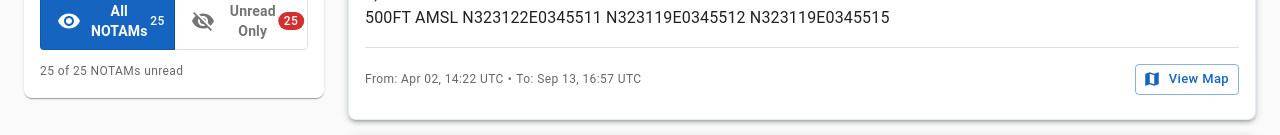
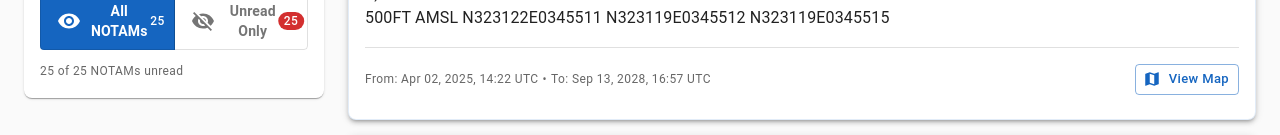
Before and after one commit to rommguy/israeli-notam-parser, a React (Vite) app in the folder web/: page / in a window 1280 px wide. Shown: the part 531-666 px from the top of the page. Built offline with nearby package versions, Linux system fonts and the light colour scheme.

Commit message:
add year to dates display

```diff
--- a/web/src/components/NotamCard/NotamCard.tsx
+++ b/web/src/components/NotamCard/NotamCard.tsx
@@ -49,7 +49,7 @@ export const NotamCard: React.FC<NotamCardProps> = ({
   };
 
   const getTypeColor = (
-    type: NOTAM["type"],
+    type: NOTAM["type"]
   ): "primary" | "secondary" | "warning" | "info" => {
     switch (type) {
       case "A":
@@ -81,11 +81,11 @@ export const NotamCard: React.FC<NotamCardProps> = ({
       sx={{
         mb: 2,
         opacity: isRead ? 0.7 : 1,
-        backgroundColor: isRead
-          ? alpha(theme.palette.grey[100], 0.5)
-          : "background.paper",
-        border: isRead
-          ? `1px solid ${alpha(theme.palette.grey[300], 0.5)}`
+        backgroundColor:
+          isRead ? alpha(theme.palette.grey[100], 0.5) : "background.paper",
+        border:
+          isRead ?
+            `1px solid ${alpha(theme.palette.grey[300], 0.5)}`
           : `1px solid ${alpha(theme.palette.primary.main, 0.12)}`,
         transition: "all 0.2s ease-in-out",
         "&:hover": {
@@ -129,7 +129,9 @@ export const NotamCard: React.FC<NotamCardProps> = ({
             aria-label={isRead ? "Mark as unread" : "Mark as read"}
             sx={{ ml: 1 }}
           >
-            {isRead ? <CheckCircle /> : <RadioButtonUnchecked />}
+            {isRead ?
+              <CheckCircle />
+            : <RadioButtonUnchecked />}
           </IconButton>
         </Box>
 
@@ -170,7 +172,11 @@ export const NotamCard: React.FC<NotamCardProps> = ({
                 {notam.validFrom && (
                   <Typography variant="caption" color="text.secondary">
                     From:{" "}
-                    {formatInTimeZone(notam.validFrom, "UTC", "MMM dd, HH:mm")}{" "}
+                    {formatInTimeZone(
+                      notam.validFrom,
+                      "UTC",
+                      "MMM dd, yyyy, HH:mm"
+                    )}{" "}
                     UTC
                   </Typography>
                 )}
@@ -183,7 +189,11 @@ export const NotamCard: React.FC<NotamCardProps> = ({
                 {notam.validTo && (
                   <Typography variant="caption" color="text.secondary">
                     To:{" "}
-                    {formatInTimeZone(notam.validTo, "UTC", "MMM dd, HH:mm")}{" "}
+                    {formatInTimeZone(
+                      notam.validTo,
+                      "UTC",
+                      "MMM dd, yyyy, HH:mm"
+                    )}{" "}
                     UTC
                   </Typography>
                 )}
```
